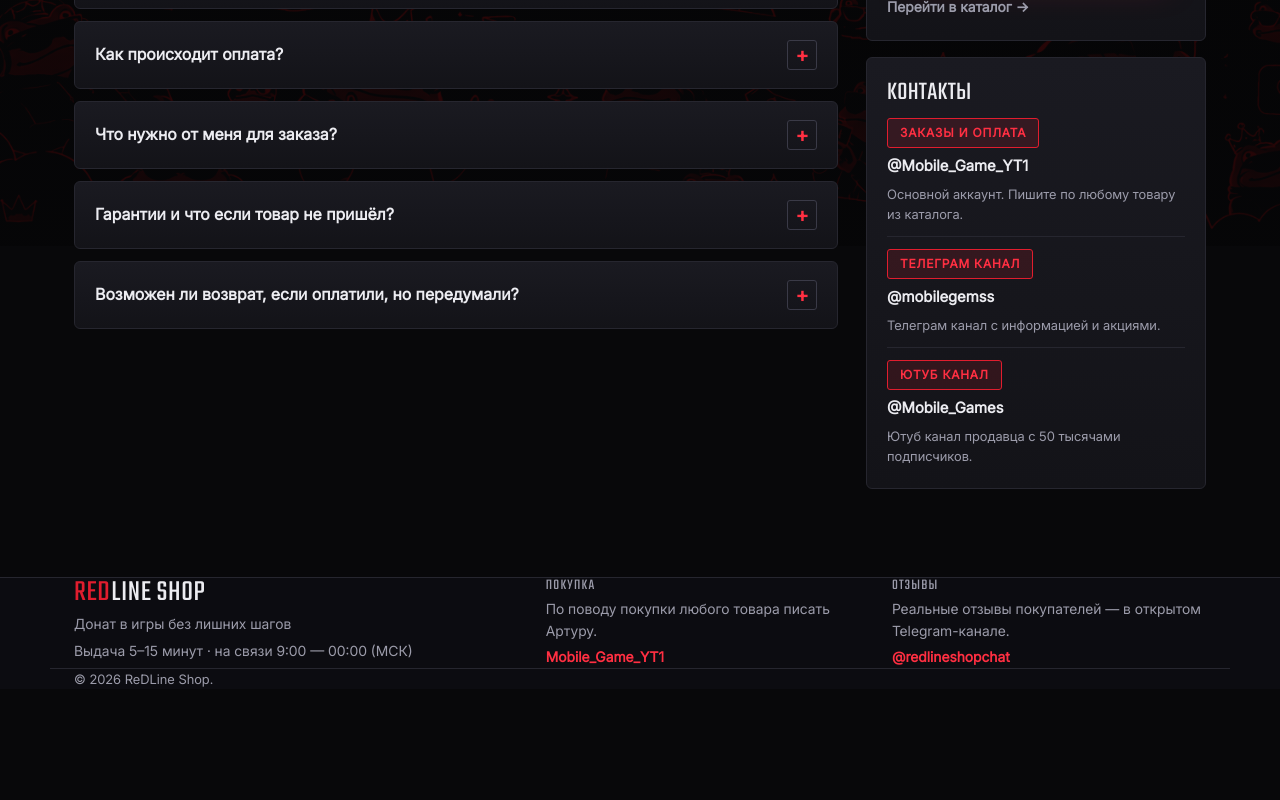
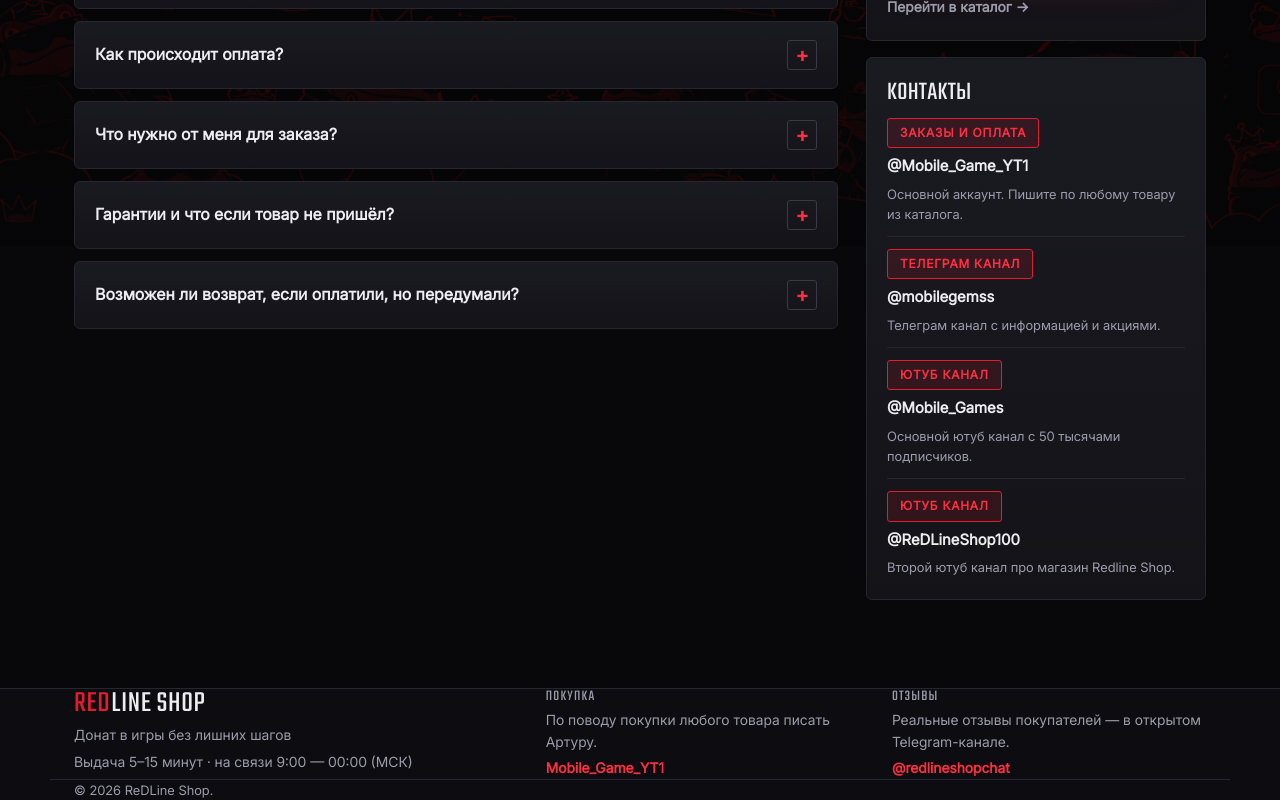
Before and after one commit to Castor2234/redline-shop, a React (Vite) app: page /faq in a window 1280 px wide. Shown: the part 554-1354 px from the top of the page. Before the commit the page ends 1243 px from the top, so only its background shows below. Built offline with nearby package versions, Linux system fonts and the light colour scheme.

Commit message:
microfix

```diff
--- a/src/pages/Faq.tsx
+++ b/src/pages/Faq.tsx
@@ -108,7 +108,19 @@
                   >
                     @Mobile_Games
                   </a>
-                  <p className="muted">Ютуб канал продавца с 50 тысячами подписчиков.</p>
+                  <p className="muted">Основной ютуб канал с 50 тысячами подписчиков.</p>
+              </div>
+              <div className="faq__contact" key="Mobile Games">
+                  <span className="tag tag--brand">Ютуб Канал</span>
+                  <a
+                    className="faq__contact-name"
+                    href="https://www.youtube.com/@ReDLineShop100"
+                    target="_blank"
+                    rel="noreferrer"
+                  >
+                    @ReDLineShop100
+                  </a>
+                  <p className="muted">Второй ютуб канал про магазин Redline Shop.</p>
                 </div>
             </div>
           </aside>
```
